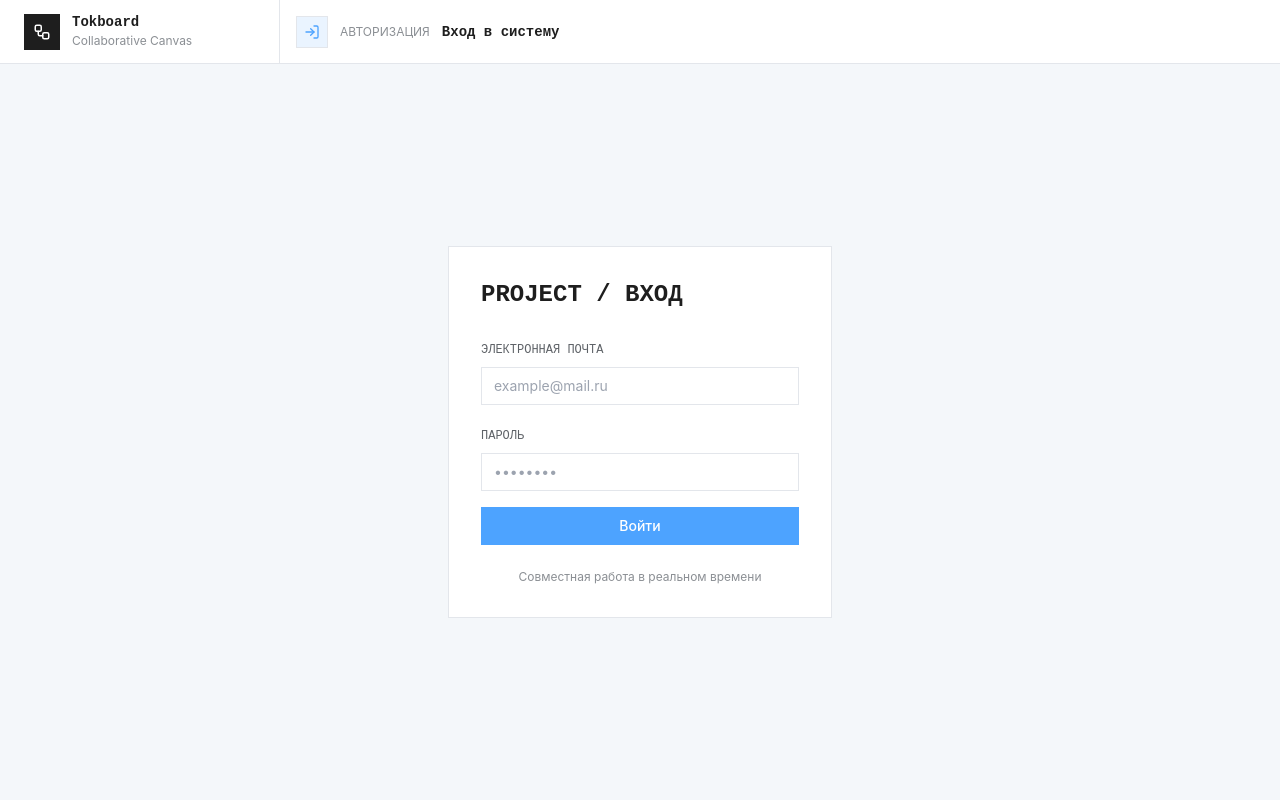
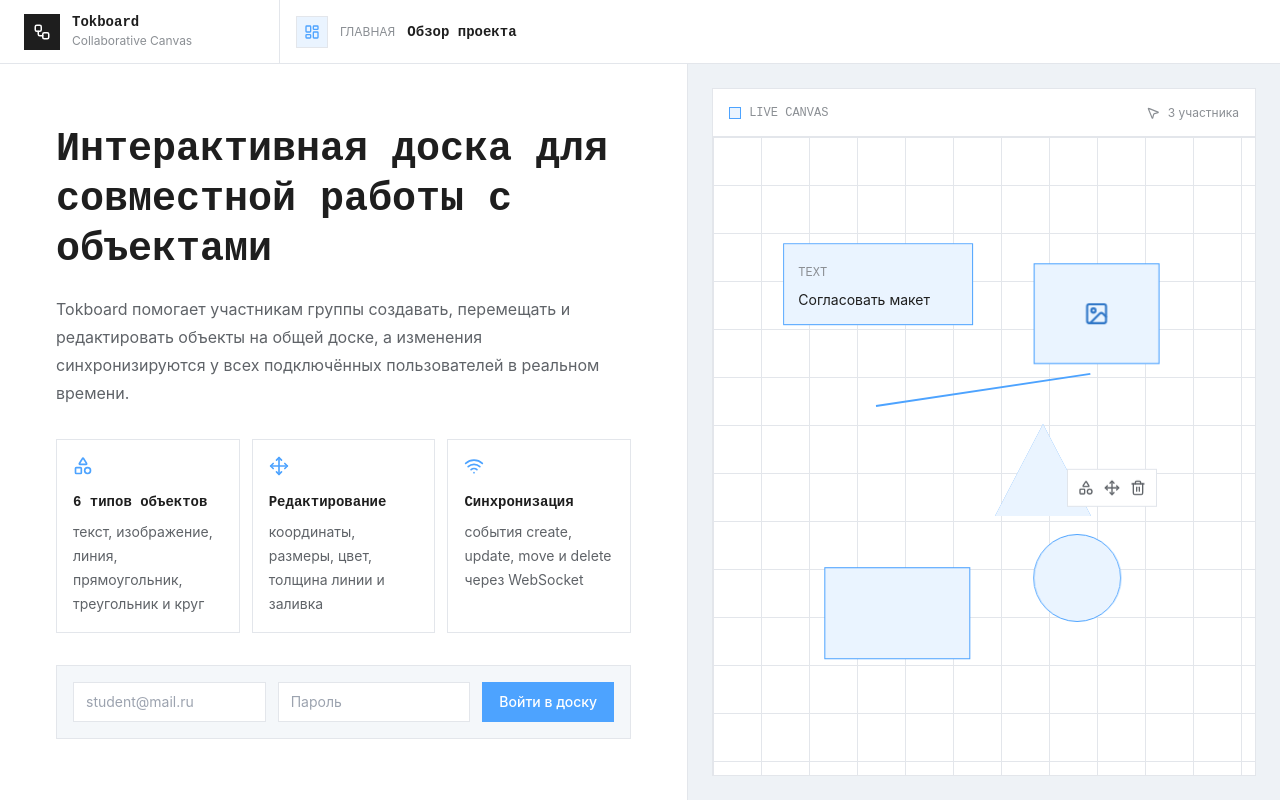
Before and after one commit to ZapolyarnyDev/Tokboard, a Vue app in the folder client/: page / in a window 1280 px wide. Built offline with nearby package versions, Linux system fonts and the light colour scheme.

Commit message:
feat(client): add guest dashboard

```diff
--- a/client/src/App.vue
+++ b/client/src/App.vue
@@ -1,6 +1,6 @@
 <script setup>
 import { useAuthStore } from "./stores/auth"
-import LoginPage from "./pages/LoginPage.vue"
+import GuestDashboard from "./pages/GuestDashboard.vue"
 import MainLayout from "./components/layout/MainLayout.vue"
 import TheHeader from "./components/layout/TheHeader.vue"
 
@@ -11,7 +11,7 @@ const auth = useAuthStore()
   <div class="flex h-screen flex-col overflow-hidden bg-bg-primary">
     <TheHeader />
     <div class="min-h-0 flex-1">
-      <LoginPage v-if="!auth.isAuthenticated" />
+      <GuestDashboard v-if="!auth.isAuthenticated" />
       <MainLayout v-else />
     </div>
   </div>
--- a/client/src/components/layout/TheHeader.vue
+++ b/client/src/components/layout/TheHeader.vue
@@ -1,6 +1,6 @@
 <script setup>
 import { computed, ref } from "vue"
-import { ChevronDown, Columns3, LogIn, PanelLeft, Workflow } from "lucide-vue-next"
+import { ChevronDown, Columns3, LayoutDashboard, LogIn, PanelLeft, Workflow } from "lucide-vue-next"
 import { useAuthStore } from "../../stores/auth"
 import { useUiStore } from "../../stores/ui"
 
@@ -10,9 +10,9 @@ const isMenuOpen = ref(false)
 
 const userName = computed(() => auth.user?.name || "Пользователь")
 const userEmail = computed(() => auth.user?.email || "workspace@tokboard")
-const pageTitle = computed(() => (auth.isAuthenticated ? ui.activeBoard : "Вход в систему"))
-const pageType = computed(() => (auth.isAuthenticated ? "Доска" : "Авторизация"))
-const PageIcon = computed(() => (auth.isAuthenticated ? Columns3 : LogIn))
+const pageTitle = computed(() => (auth.isAuthenticated ? ui.activeBoard : "Обзор проекта"))
+const pageType = computed(() => (auth.isAuthenticated ? "Доска" : "Главная"))
+const PageIcon = computed(() => (auth.isAuthenticated ? Columns3 : LayoutDashboard))
 
 const userInitials = computed(() => {
   return userName.value
--- /dev/null
+++ b/client/src/pages/GuestDashboard.vue
@@ -0,0 +1,218 @@
+<script setup>
+import { ref } from "vue"
+import { Image, MousePointer2, Move, Shapes, Trash2, Wifi } from "lucide-vue-next"
+import { useAuthStore } from "../stores/auth"
+import UiButton from "../components/ui/UiButton.vue"
+import UiInput from "../components/ui/UiInput.vue"
+
+const auth = useAuthStore()
+const email = ref("")
+const password = ref("")
+
+const capabilities = [
+  { icon: Shapes, title: "6 типов объектов", text: "текст, изображение, линия, прямоугольник, треугольник и круг" },
+  { icon: Move, title: "Редактирование", text: "координаты, размеры, цвет, толщина линии и заливка" },
+  { icon: Wifi, title: "Синхронизация", text: "события create, update, move и delete через WebSocket" }
+]
+
+const handleLogin = () => {
+  auth.login({ name: "Пользователь", email: email.value || "student@tokboard.local" })
+}
+</script>
+
+<template>
+  <div class="h-full overflow-y-auto bg-bg-secondary">
+    <main class="grid min-h-full grid-cols-1 lg:grid-cols-[minmax(0,1fr)_minmax(420px,0.86fr)]">
+      <section class="flex items-center border-r border-border bg-white px-6 py-10 md:px-10 lg:px-14">
+        <div class="w-full max-w-3xl">
+          <h1 class="max-w-2xl font-heading text-[32px] font-bold leading-tight text-text-primary md:text-[40px]">
+            Интерактивная доска для совместной работы с объектами
+          </h1>
+
+          <p class="mt-5 max-w-2xl text-base leading-7 text-text-secondary">
+            Tokboard помогает участникам группы создавать, перемещать и редактировать объекты на общей доске, а изменения синхронизируются у всех подключённых пользователей в реальном времени.
+          </p>
+
+          <div class="mt-8 grid gap-3 md:grid-cols-3">
+            <article
+              v-for="item in capabilities"
+              :key="item.title"
+              class="border border-border bg-bg-primary p-4"
+            >
+              <component :is="item.icon" :size="20" :stroke-width="2" class="text-accent" />
+              <h2 class="mt-4 font-heading text-sm font-semibold text-text-primary">
+                {{ item.title }}
+              </h2>
+              <p class="mt-2 text-sm leading-6 text-text-secondary">
+                {{ item.text }}
+              </p>
+            </article>
+          </div>
+
+          <form id="login" class="mt-8 grid gap-3 border border-border bg-bg-secondary p-4 md:grid-cols-[1fr_1fr_auto]" @submit.prevent="handleLogin">
+            <UiInput v-model="email" type="email" placeholder="student@mail.ru" />
+            <UiInput v-model="password" type="password" placeholder="Пароль" />
+            <UiButton type="submit" class="h-10 whitespace-nowrap">
+              Войти в доску
+            </UiButton>
+          </form>
+        </div>
+      </section>
+
+      <section class="relative min-h-[520px] overflow-hidden bg-bg-tertiary p-6 md:p-10">
+        <div class="absolute inset-6 border border-border bg-white">
+          <div class="flex h-12 items-center justify-between border-b border-border px-4">
+            <div class="flex items-center gap-2">
+              <span class="h-3 w-3 border border-accent bg-accent-light" />
+              <span class="font-heading text-xs uppercase text-text-muted">Live Canvas</span>
+            </div>
+            <div class="flex items-center gap-2 text-xs text-text-muted">
+              <MousePointer2 :size="14" />
+              3 участника
+            </div>
+          </div>
+
+          <div class="relative h-[calc(100%-3rem)] overflow-hidden bg-[linear-gradient(var(--color-border-default)_1px,transparent_1px),linear-gradient(90deg,var(--color-border-default)_1px,transparent_1px)] bg-[size:48px_48px]">
+            <div class="canvas-object object-text">
+              <span class="font-heading text-xs text-text-muted">TEXT</span>
+              <p class="mt-2 text-sm text-text-primary">Согласовать макет</p>
+            </div>
+
+            <div class="canvas-object object-image">
+              <Image :size="24" :stroke-width="2" />
+            </div>
+
+            <div class="canvas-object object-rect" />
+            <div class="canvas-object object-circle" />
+            <div class="canvas-object object-triangle" />
+            <div class="canvas-line" />
+
+            <div class="object-toolbar">
+              <Shapes :size="16" />
+              <Move :size="16" />
+              <Trash2 :size="16" />
+            </div>
+          </div>
+        </div>
+      </section>
+    </main>
+  </div>
+</template>
+
+<style scoped>
+.canvas-object {
+  position: absolute;
+  border: 1px solid var(--color-border-active);
+  background: var(--color-accent-light);
+  color: var(--color-accent-active);
+  transition: 150ms ease-out;
+}
+
+.object-text {
+  left: 12%;
+  top: 16%;
+  width: 190px;
+  padding: 14px;
+  animation: drift-text 6s ease-in-out infinite;
+}
+
+.object-image {
+  right: 15%;
+  top: 18%;
+  display: grid;
+  height: 96px;
+  width: 120px;
+  place-items: center;
+  animation: morph-image 7s ease-in-out infinite;
+}
+
+.object-rect {
+  left: 20%;
+  bottom: 18%;
+  height: 92px;
+  width: 150px;
+  animation: resize-rect 5.5s ease-in-out infinite;
+}
+
+.object-circle {
+  right: 22%;
+  bottom: 22%;
+  height: 88px;
+  width: 88px;
+  border-radius: 50%;
+  animation: orbit-circle 6.5s ease-in-out infinite;
+}
+
+.object-triangle {
+  left: 52%;
+  top: 45%;
+  height: 0;
+  width: 0;
+  border: 0;
+  border-left: 48px solid transparent;
+  border-right: 48px solid transparent;
+  border-bottom: 92px solid var(--color-accent-light);
+  background: transparent;
+  filter: drop-shadow(0 0 0 var(--color-border-active));
+  animation: pivot-triangle 5s ease-in-out infinite;
+}
+
+.canvas-line {
+  position: absolute;
+  left: 30%;
+  top: 42%;
+  height: 2px;
+  width: 220px;
+  transform-origin: left center;
+  background: var(--color-accent);
+  animation: swing-line 5.5s ease-in-out infinite;
+}
+
+.object-toolbar {
+  position: absolute;
+  right: 18%;
+  top: 52%;
+  display: flex;
+  gap: 10px;
+  border: 1px solid var(--color-border-default);
+  background: var(--color-bg-primary);
+  padding: 10px;
+  color: var(--color-text-secondary);
+  animation: toolbar-pulse 4.8s ease-in-out infinite;
+}
+
+@keyframes drift-text {
+  0%, 100% { transform: translate(0, 0); }
+  50% { transform: translate(22px, 18px); }
+}
+
+@keyframes morph-image {
+  0%, 100% { transform: translate(0, 0) scale(1); }
+  50% { transform: translate(-28px, 22px) scale(1.08); }
+}
+
+@keyframes resize-rect {
+  0%, 100% { transform: translate(0, 0); width: 150px; }
+  50% { transform: translate(34px, -12px); width: 104px; }
+}
+
+@keyframes orbit-circle {
+  0%, 100% { transform: translate(0, 0); }
+  50% { transform: translate(-34px, -30px); }
+}
+
+@keyframes pivot-triangle {
+  0%, 100% { transform: rotate(0deg) translateY(0); }
+  50% { transform: rotate(10deg) translateY(-18px); }
+}
+
+@keyframes swing-line {
+  0%, 100% { transform: rotate(-10deg) scaleX(1); }
+  50% { transform: rotate(12deg) scaleX(0.78); }
+}
+
+@keyframes toolbar-pulse {
+  0%, 100% { transform: translateY(0); border-color: var(--color-border-default); }
+  50% { transform: translateY(-14px); border-color: var(--color-border-active); }
+}
+</style>
--- a/client/src/pages/LoginPage.vue
+++ /dev/null
@@ -1,48 +0,0 @@
-<script setup>
-import { ref } from "vue"
-import { useAuthStore } from "../stores/auth"
-import UiButton from "../components/ui/UiButton.vue"
-import UiInput from "../components/ui/UiInput.vue"
-
-const auth = useAuthStore()
-const email = ref("")
-const password = ref("")
-
-const handleLogin = () => {
-  auth.login({ name: "Пользователь", email: email.value })
-}
-</script>
-
-<template>
-  <div class="h-full w-full flex items-center justify-center bg-bg-secondary px-4">
-    <div id="login" class="w-full max-w-sm p-8 bg-white border border-border rounded-none">
-      <h1 class="text-2xl font-heading font-bold mb-6">
-        PROJECT / ВХОД
-      </h1>
-
-      <div class="space-y-4">
-        <div class="space-y-2">
-          <label class="text-xs font-heading uppercase text-text-secondary">
-            Электронная почта
-          </label>
-          <UiInput v-model="email" placeholder="example@mail.ru" />
-        </div>
-
-        <div class="space-y-2">
-          <label class="text-xs font-heading uppercase text-text-secondary">
-            Пароль
-          </label>
-          <UiInput v-model="password" type="password" placeholder="••••••••" />
-        </div>
-
-        <UiButton @click="handleLogin" class="w-full mt-4">
-          Войти
-        </UiButton>
-      </div>
-
-      <p class="mt-6 text-center text-xs text-text-muted">
-        Совместная работа в реальном времени
-      </p>
-    </div>
-  </div>
-</template>
```
